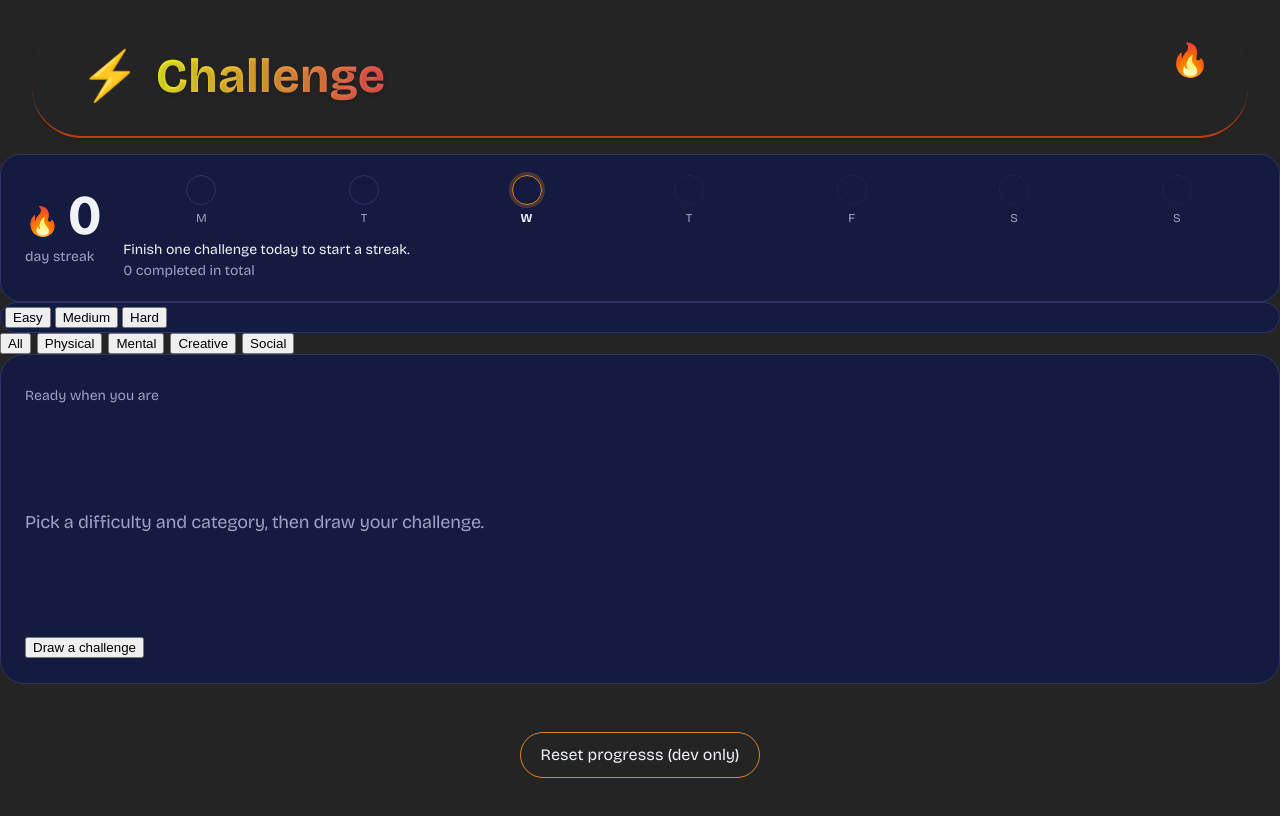
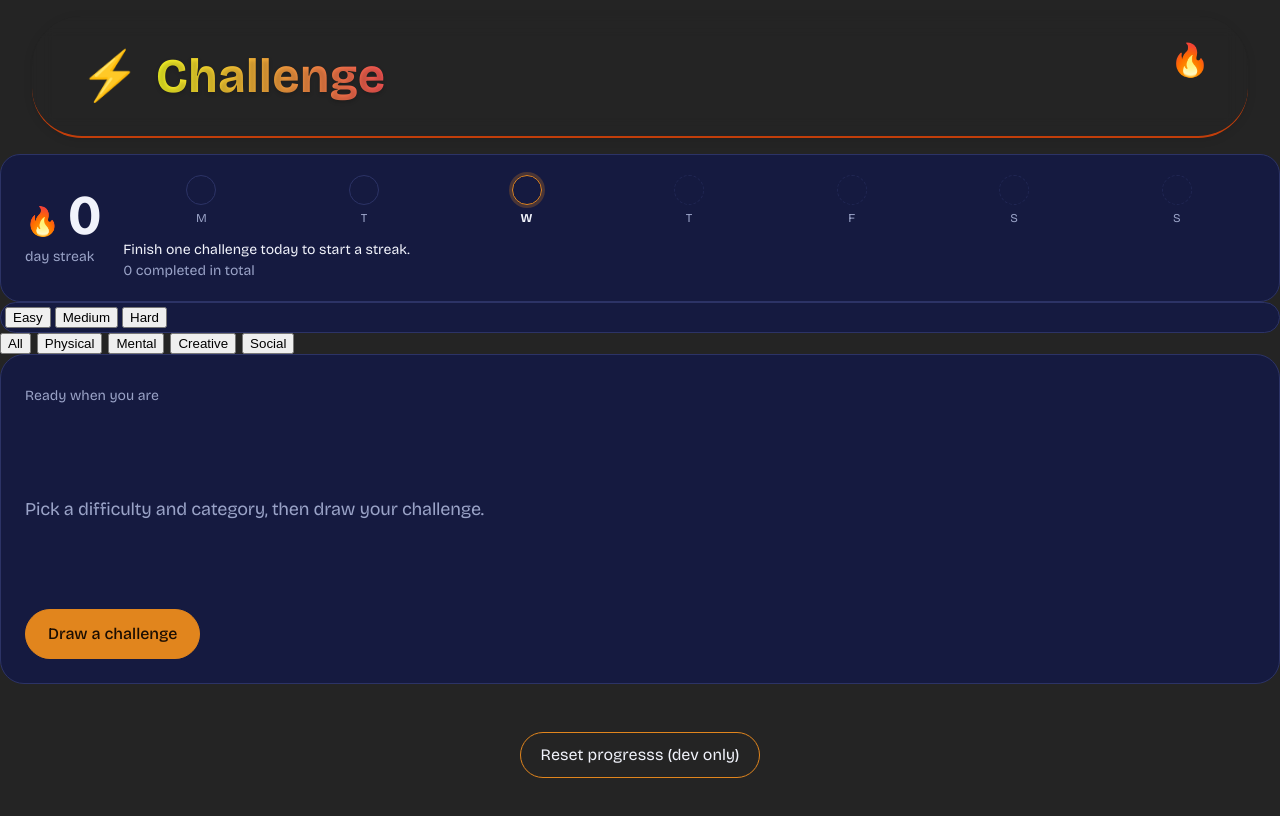
Before and after one commit to robertoandino/challenge-me, a React (Vite) app: page / in a window 1280 px wide. Shown: the top 816 px of the page. Built offline with nearby package versions, Linux system fonts and the light colour scheme.

Commit message:
Updating challengeCard css

```diff
--- a/src/components/ChallengeCard/ChallengeCard.css
+++ b/src/components/ChallengeCard/ChallengeCard.css
@@ -118,3 +118,46 @@
         transform: rotate(360deg);
     }
 }
+
+.cc-actions {
+    display: flex;
+    gap: 10px;
+    flex-wrap: wrap;
+}
+
+.cc-btn {
+    font: inherit;
+    font-size: 1rem;
+    padding: 12px 22px;
+    color: var(--cm-text);
+    background: transparent;
+    border: 1px solid var(--cm-line);
+    border-radius: 999px;
+    cursor: pointer;
+}
+
+.cc-btn:hover:not(:disabled) {
+    border-color: var(--cm-muted);
+}
+
+.cc-btn-primary {
+    font-weight: 500;
+    color: var(--cm-on-accent);
+    background: var(--cm-accent);
+    border-color: var(--cm-accent);
+}
+
+.cc-btn-primary:hover:not(:disabled) {
+    border-color: var(--cm-accent);
+    filter: brightness(1.08);
+}
+
+.cc-btn:disabled {
+    opacity: 0.6;
+    cursor: progress;
+}
+
+.cc button:focus-visible {
+    outline: 2px solid var(--cm-accent);
+    outline-offset: 3px;
+}
```
